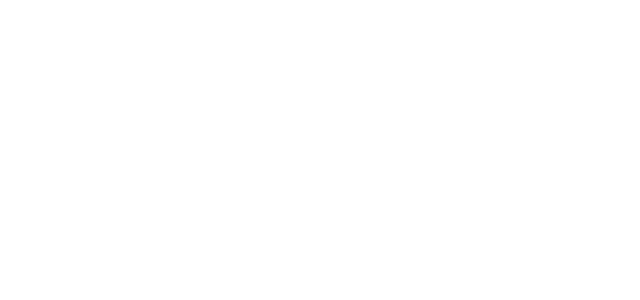
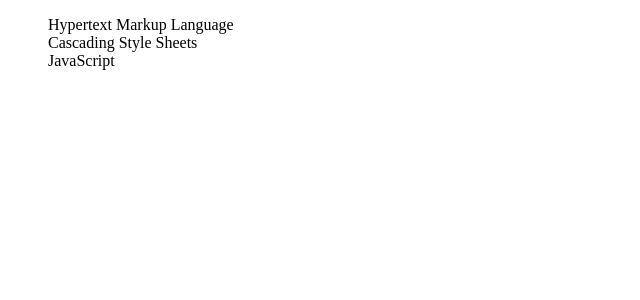
Before and after one commit to MattKweon/c0822-code-solutions, a React app in the folder react-accordion-component/: page / in a window 1280 px wide. Shown: the top 300 px of the page, without its empty margins (0-640 px from the left). Built offline with nearby package versions, Linux system fonts and the light colour scheme; the HTML template or start-up script is replaced by a standard one.

Commit message:
saving progress

```diff
--- a/react-accordion-component/src/accordion.jsx
+++ b/react-accordion-component/src/accordion.jsx
@@ -12,59 +12,53 @@
   }
 
   handleClick(e) {
-    if (e.target.matches('li')) {
-      // const id = e.target.getAttribute('data-id');
-    }
+    const id = e.target.getAttribute('data-id');
+    this.setState({
+      onClick: !this.state.onClick,
+      currentTab: id
+    });
   }
 
   render() {
+    const { onClick } = this.state;
+    const itemList = accordionData.map(item => {
+      return (
+        <div key={item.id} className="item" onClick={this.handleClick}>
+          <div data-id={item.id} className="topic-name">{item.name}</div>
+          {onClick && <div data-id={item.id} className="topic-content">{item.content}</div>}
+        </div>
+      );
+    });
     return (
-      <div className='headers' onClick={this.handleClick}>
-      </div>
+      <ul className="container">{itemList}</ul>
     );
   }
 }
 
-// function ListItem(props) {
-//   const value = props
-// }
-
-// function TopicList(props) {
-//   const topics = props.topicData
-//   const listItems = topics.map(item => {
-//     return (
-//       <ListItem key={item.id} topics={topicData} />
-//     )
-//   })
-//   return (
-//     <ul></ul>
-//   )
-// }
-
-// const topicData = [
-//   {
-//     id: '1',
-//     name: 'Hypertext Markup Language',
-//     content: `Hypertext Markup Language (HTML) is the standard markup
-//               language for creating web pages and wev applications. With
-//               Cascading Style Sheets (CSS) and JavaScript, it forms a
-//               triad of cornerstone technologies for the World Wide Web.`
-//   },
-//   {
-//     id: '2',
-//     name: 'Cascading Style Sheets',
-//     content: `Cascading Style Sheets (CSS) is a style sheet language used
-//               for describing the presentation of a document written in a
-//               markup language like HTML. CSS is a cornerstone technology
-//               of the World Wide Web alongside HTML and JavaScript.`
-//   },
-//   {
-//     id: '3',
-//     name: 'JavaScript',
-//     content: `JavaScript often abbreviated as JS, is a high-level,
-//               interpreted programing language that conforms to the
-//               ECMAScript specification. JavaScript has curly-bracket
-//               syntax, dynamic typing, prototype-based object-oriented,
-//               and first-class functions.`
-//   }
-// ];
+const accordionData = [
+  {
+    id: '1',
+    name: 'Hypertext Markup Language',
+    content: `Hypertext Markup Language (HTML) is the standard markup
+              language for creating web pages and wev applications. With
+              Cascading Style Sheets (CSS) and JavaScript, it forms a
+              triad of cornerstone technologies for the World Wide Web.`
+  },
+  {
+    id: '2',
+    name: 'Cascading Style Sheets',
+    content: `Cascading Style Sheets (CSS) is a style sheet language used
+              for describing the presentation of a document written in a
+              markup language like HTML. CSS is a cornerstone technology
+              of the World Wide Web alongside HTML and JavaScript.`
+  },
+  {
+    id: '3',
+    name: 'JavaScript',
+    content: `JavaScript often abbreviated as JS, is a high-level,
+              interpreted programing language that conforms to the
+              ECMAScript specification. JavaScript has curly-bracket
+              syntax, dynamic typing, prototype-based object-oriented,
+              and first-class functions.`
+  }
+];
```
Also changed, not shown: 1 other file (tests, documents, lock files or other folders).
